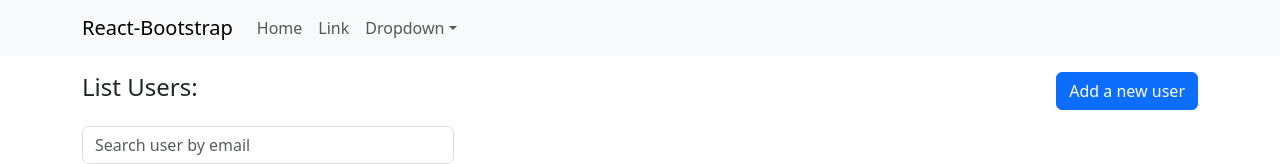
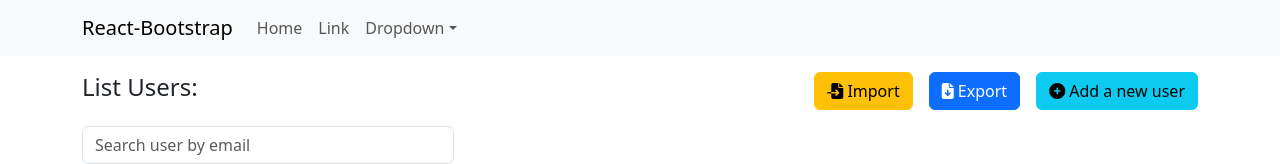
Before and after one commit to LocPhanFullstack/React-Practice, a React (Create React App) app: page /users in a window 1280 px wide. Shown: the top 164 px of the page. Built offline with nearby package versions, Linux system fonts and the light colour scheme; no server answers.

Commit message:
first commit

```diff
--- a/package.json
+++ b/package.json
@@ -10,8 +10,10 @@
     "axios": "^1.4.0",
     "bootstrap": "^5.3.0",
     "lodash": "^4.17.21",
+    "papaparse": "^5.4.1",
     "react": "^18.2.0",
     "react-bootstrap": "^2.7.4",
+    "react-csv": "^2.2.2",
     "react-dom": "^18.2.0",
     "react-paginate": "^8.2.0",
     "react-scripts": "5.0.1",
--- a/src/components/TableUser.js
+++ b/src/components/TableUser.js
@@ -7,6 +7,7 @@ import ModalAddNew from './ModalAddNew';
 import ModalEdit from './ModalEdit';
 import _, { debounce } from 'lodash';
 import ModalConfirm from './ModalConfirm';
+import { CSVLink, CSVDownload } from 'react-csv';
 
 const TableUser = () => {
     const [listUser, setListUser] = useState([]);
@@ -91,13 +92,29 @@ const TableUser = () => {
         getUsers(1);
     }, []);
 
+    const csvData = [
+        ['firstname', 'lastname', 'email'],
+        ['Ahmed', 'Tomi', 'ah@smthing.co.com'],
+        ['Raed', 'Labes', 'rl@smthing.co.com'],
+        ['Yezzi', 'Min l3b', 'ymin@cocococo.com'],
+    ];
+
     return (
         <>
             <div className="my-3 add-new">
                 <h4>List Users:</h4>
-                <button className="btn btn-primary" onClick={() => setIsShowModalAddNew(true)}>
-                    Add a new user
-                </button>
+                <div>
+                    <label className="btn btn-warning" htmlFor="test">
+                        <i className="fa-solid fa-file-import"></i> Import
+                    </label>
+                    <input id="test" type="file" hidden />
+                    <CSVLink data={csvData} filename={'users.csv'} className="btn btn-primary mx-3">
+                        <i className="fa-solid fa-file-arrow-down"></i> Export
+                    </CSVLink>
+                    <button className="btn btn-info" onClick={() => setIsShowModalAddNew(true)}>
+                        <i className="fa solid fa-circle-plus"></i> Add a new user
+                    </button>
+                </div>
             </div>
             <div className="col-4 mb-3">
                 <input
```
Also changed, not shown: 1 other file (tests, documents, lock files or other folders).
